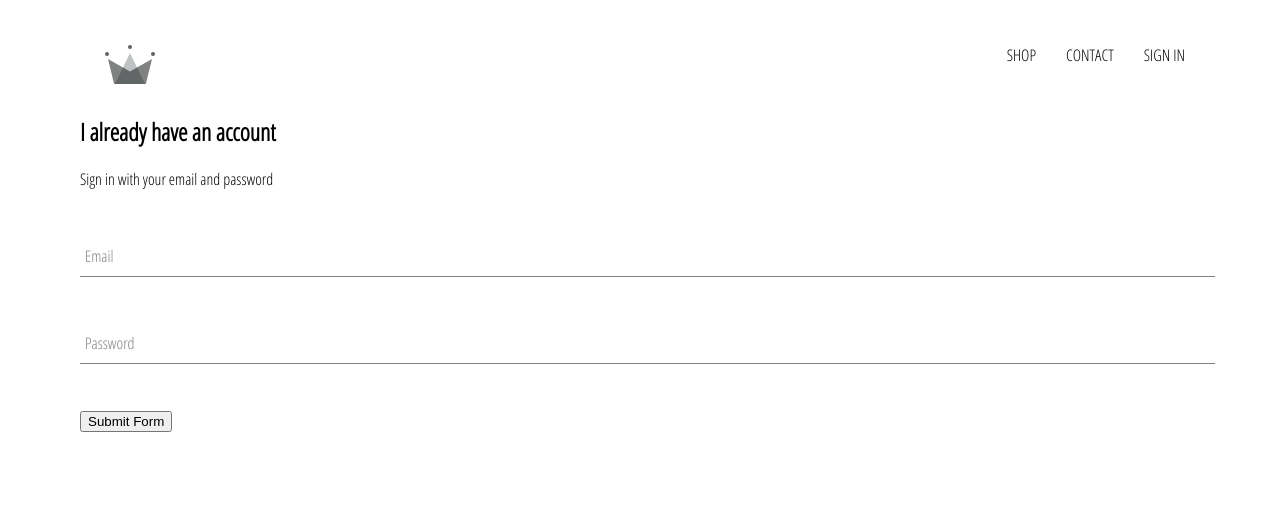
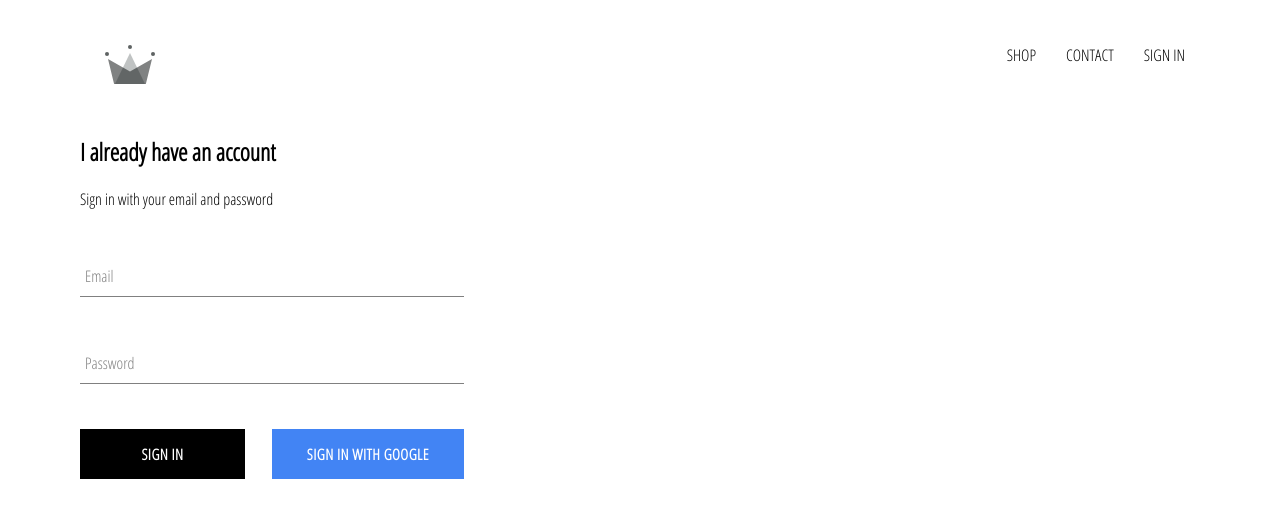
Before and after one commit to 28JayG/kapda-dukan, a React (Create React App) app: page /signin in a window 1280 px wide. Shown: the top 518 px of the page. Built offline with nearby package versions, Linux system fonts and the light colour scheme; no server answers.

Commit message:
integrates firebase to the app adds sign page and google authentication

```diff
--- a/package.json
+++ b/package.json
@@ -6,6 +6,7 @@
     "@testing-library/jest-dom": "^4.2.4",
     "@testing-library/react": "^9.3.2",
     "@testing-library/user-event": "^7.1.2",
+    "firebase": "^7.7.0",
     "node-sass": "^4.13.1",
     "react": "^16.12.0",
     "react-dom": "^16.12.0",
--- a/src/App.css
+++ b/src/App.css
@@ -7,3 +7,7 @@ a{
   text-decoration: none;
   color: black
 }
+
+*{
+  box-sizing: border-box;
+}
--- a/src/App.js
+++ b/src/App.js
@@ -5,11 +5,37 @@ import { Switch, Route } from "react-router-dom";
 import ShopPage from "./pages/shop/shop-page";
 import Header from "./componets/header/header";
 import SignInAndSignUpPage from "./pages/sign-in-and-sign-up/sign-in-and-sign-up";
+import { auth } from "./firebase/firebase.utils";
 
-function App() {
+class App extends React.Component {
+  constructor() {
+    super();
+
+    this.state = {
+      currentUser: null
+    };
+  }
+
+  unSubscribeFromAuth = null;
+
+  componentDidMount() {
+    this.unSubscribeFromAuth = auth.onAuthStateChanged(user =>
+      this.setState({ currentUser: user }, () =>
+        console.log(this.state.currentUser)
+      )
+    );
+  }
+
+  componentWillUnmount() {
+    this.unSubscribeFromAuth();
+  }
+
+  render() {
+    const { currentUser } = this.state;
+
     return (
       <div>
-      <Header />
+        <Header currentUser={currentUser} />
         <Switch>
           <Route path="/" exact component={Homepage} />
           <Route path="/shop" component={ShopPage} />
@@ -18,5 +44,6 @@ function App() {
       </div>
     );
   }
+}
 
 export default App;
--- /dev/null
+++ b/src/componets/custom-button/custom-button.jsx
@@ -0,0 +1,14 @@
+import React from "react";
+
+import "./custom-button.scss";
+
+const CustomButton = ({ children, isGoogleSignIn, ...otherCBProps }) => (
+  <button
+    className={`${isGoogleSignIn ? 'google-sign-in' : ''} custom-button`}
+    {...otherCBProps}
+  >
+    {children.toUpperCase()}
+  </button>
+);
+
+export default CustomButton;
--- /dev/null
+++ b/src/componets/custom-button/custom-button.scss
@@ -0,0 +1,32 @@
+.custom-button {
+  min-width: 165px;
+  width: auto;
+  height: 50px;
+  letter-spacing: 0.5px;
+  line-height: 50px;
+  padding: 0 35px 0 35px;
+  font-size: 15px;
+  background-color: black;
+  color: white;
+  text-transform: uppercase;
+  font-family: 'Open Sans Condensed';
+  font-weight: bolder;
+  border: none;
+  cursor: pointer;
+
+  &:hover {
+    background-color: white;
+    color: black;
+    border: 1px solid black;
+  }
+
+  &.google-sign-in {
+    background-color: #4284f4;
+
+    &:hover {
+      background-color: #357ae8;
+      outline: none;
+      border: none;
+    }
+  }
+}
--- a/src/componets/header/header.jsx
+++ b/src/componets/header/header.jsx
@@ -1,20 +1,33 @@
-import React from 'react';
-import {ReactComponent as Logo} from '../../assets/svgs/crown.svg';
-import {Link} from 'react-router-dom';
+import React from "react";
+import { ReactComponent as Logo } from "../../assets/svgs/crown.svg";
+import { Link } from "react-router-dom";
+import { auth } from "../../firebase/firebase.utils";
 
-import './header.scss';
+import "./header.scss";
 
-const Header = () =>(
-    <div className='header'>
-        <Link className="logo-container" to='/'>
-            <Logo className='logo'/>
+const Header = ({ currentUser }) => (
+  <div className="header">
+    <Link className="logo-container" to="/">
+      <Logo className="logo" />
+    </Link>
+    <div className="options">
+      <Link className="option" to="/shop">
+        SHOP
+      </Link>
+      <Link className="option" to="/contact">
+        CONTACT
+      </Link>
+      {currentUser ? (
+        <div className="option" onClick={() => auth.signOut()}>
+          SIGN OUT
+        </div>
+      ) : (
+        <Link className="option" to="/signin">
+          SIGN IN
         </Link>
-        <div className='options'>
-            <Link className='option' to='/shop'>SHOP</Link>
-            <Link className='option' to='/contact'>CONTACT</Link>
-            <Link className='option' to='/signin'>SIGN IN</Link>
-        </div>
+      )}
     </div>
+  </div>
 );
 
 export default Header;
--- a/src/componets/header/header.scss
+++ b/src/componets/header/header.scss
@@ -20,6 +20,7 @@
 
     .option {
       padding: 10px 15px;
+      cursor: pointer;
     }
   }
 }
--- a/src/componets/sign-in/sign-in.jsx
+++ b/src/componets/sign-in/sign-in.jsx
@@ -1,8 +1,10 @@
 import React from "react";
 
-import FormInput from '../form-input/form-input';
+import FormInput from "../form-input/form-input";
 
 import "./sign-in.scss";
+import CustomButton from "../custom-button/custom-button";
+import { signInWithGoogle } from "../../firebase/firebase.utils";
 
 class SignIn extends React.Component {
   constructor(props) {
@@ -42,20 +44,25 @@ class SignIn extends React.Component {
             value={this.state.email}
             required
             handleChange={this.handleChange}
-            label='Email'
+            label="Email"
           />
 
           <FormInput
             type="password"
             name="password"
             value={this.state.password}
-            label='Password'
+            label="Password"
             required
             handleChange={this.handleChange}
           />
-
-
-          <input type="submit" value="Submit Form" />
+          <div className="buttons">
+            <CustomButton type="submit" value="Submit Form">
+              SIGN IN
+            </CustomButton>
+            <CustomButton onClick={signInWithGoogle} isGoogleSignIn>
+              SIGN IN WITH GOOGLE
+            </CustomButton>
+          </div>
         </form>
       </div>
     );
--- a/src/componets/sign-in/sign-in.scss
+++ b/src/componets/sign-in/sign-in.scss
@@ -0,0 +1,14 @@
+.sign-in {
+    width: 30vw;
+    display: flex;
+    flex-direction: column;
+
+    .title {
+        margin: 10px 0;
+    }
+
+    .buttons{
+        display: flex;
+        justify-content: space-between;
+    }
+}
--- /dev/null
+++ b/src/firebase/firebase.utils.js
@@ -0,0 +1,25 @@
+import firebase from 'firebase/app';
+import 'firebase/firestore';
+import 'firebase/auth';
+
+const config ={
+    apiKey: "AIzaSyCZdxz2xWkbK7Bn34ObLXy_lU_KLbiHJbo",
+    authDomain: "kapda-dukan.firebaseapp.com",
+    databaseURL: "https://kapda-dukan.firebaseio.com",
+    projectId: "kapda-dukan",
+    storageBucket: "kapda-dukan.appspot.com",
+    messagingSenderId: "704811624152",
+    appId: "1:704811624152:web:3b4f26da07da7c0b1b99ad",
+    measurementId: "G-Z8XHG8G3L0"
+  };
+
+  firebase.initializeApp(config);
+
+  export const auth = firebase.auth();
+  export const firestore = firebase.firestore();
+
+  const provider = new firebase.auth.GoogleAuthProvider();
+  provider.setCustomParameters({prompt:"select_account"});
+  export const signInWithGoogle = () => auth.signInWithPopup(provider);
+
+  export default firebase;
```
Also changed, not shown: 1 other file (tests, documents, lock files or other folders). Lines whose indentation alone changed are shown as unchanged.
